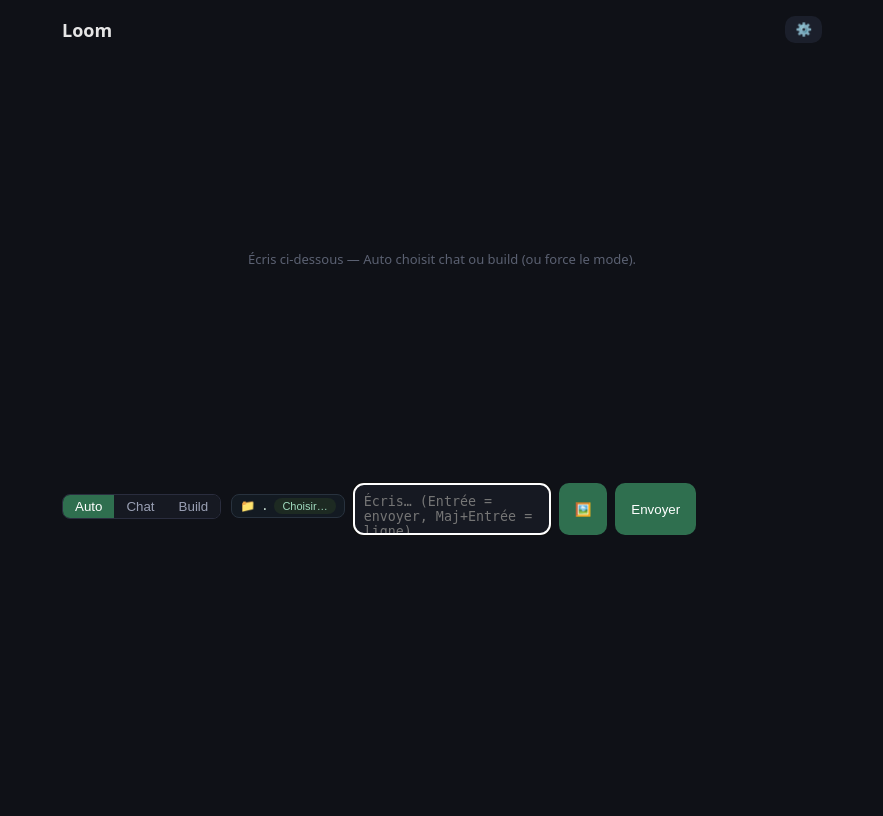
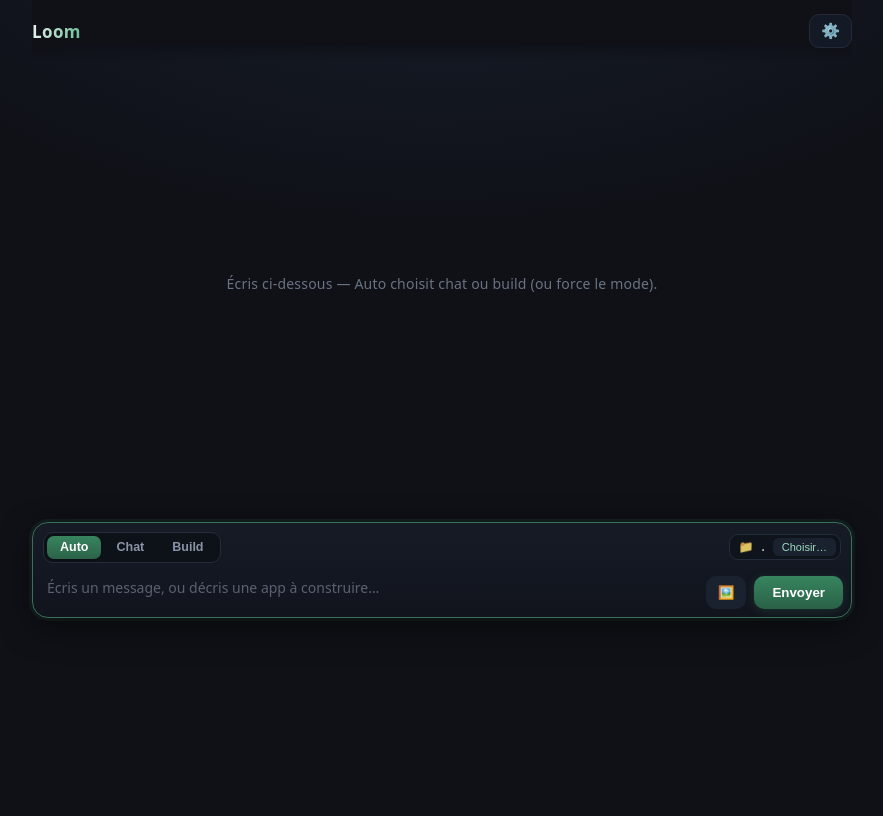
Before and after one commit to Tough-Respawn/loom, a Flask app: page / in a window 1280 px wide. Shown: the whole page, without its empty margins (198-1081 px from the left). Before the commit the page ends 535 px from the top, so only its background shows below. Run offline with Flask 3, Linux system fonts and the light colour scheme.

Commit message:
style(ui): composer unifié en carte + profondeur dark (fix layout flex)

```diff
--- a/loom/web/templates/index.html
+++ b/loom/web/templates/index.html
@@ -9,11 +9,15 @@
   <script src="{{ url_for('static', filename='purify.min.js') }}"></script>
   <style>
     :root { color-scheme: dark; }
-    body { font-family: system-ui, sans-serif; max-width: 760px; margin: 0 auto;
-           padding: 16px; background: #0f1117; color: #e6e6e6; }
+    body { font-family: ui-sans-serif, system-ui, -apple-system, "Segoe UI", sans-serif;
+           max-width: 820px; margin: 0 auto; padding: 0 16px 16px; color: #e6e6e6;
+           min-height: 100vh;
+           background: radial-gradient(1100px 520px at 50% -8%, #171d2a 0%, #0f1117 56%) no-repeat,
+                       #0f1117; }
     h1 { font-size: 18px; display: flex; justify-content: space-between; align-items: center; }
-    #messages { display: flex; flex-direction: column; gap: 12px; margin: 16px 0; min-height: 50vh; }
-    .empty-state { align-self: center; margin: auto; color: #5b6172; font-size: 13px; text-align: center; }
+    #messages { display: flex; flex-direction: column; gap: 12px; margin: 16px 0; min-height: 52vh; }
+    .empty-state { align-self: center; margin: auto; color: #6a7283; font-size: 14px;
+                   text-align: center; line-height: 1.6; letter-spacing: .2px; }
     .msg { padding: 10px 14px; border-radius: 12px; line-height: 1.55; overflow-wrap: anywhere; }
     .msg.user { background: #1e2230; align-self: flex-end; max-width: 80%; white-space: pre-wrap; }
     .msg.assistant { background: #14241c; align-self: flex-start; max-width: 85%; position: relative; }
@@ -100,9 +104,20 @@
     details.think.active summary::after { content: ' .'; animation: dots 1.4s steps(1) infinite; }
     @keyframes dots { 0%{content:' .'} 33%{content:' ..'} 66%{content:' ...'} }
     @keyframes thinkpulse { 0%,100%{ border-color:#2a2d3e } 50%{ border-color:#3a6f5a } }
-    form#chat { display: flex; gap: 8px; position: sticky; bottom: 0; padding: 8px 0; background: #0f1117; }
-    textarea { flex: 1; resize: none; padding: 10px; border-radius: 10px;
-               border: 1px solid #2a2d3e; background: #161922; color: #e6e6e6; }
+    form#chat { position: sticky; bottom: 0; display: block; padding: 14px 0 18px;
+                background: linear-gradient(180deg, rgba(15,17,23,0), #0f1117 32%); }
+    /* composer = carte unifiée (toolbar + saisie) */
+    .composer { border: 1px solid #283042; border-radius: 16px; overflow: hidden;
+                background: linear-gradient(180deg, #161b26, #11141d);
+                box-shadow: 0 8px 28px rgba(0,0,0,.38), inset 0 1px 0 rgba(255,255,255,.025);
+                transition: border-color .2s, box-shadow .2s; }
+    .composer:focus-within { border-color: #3a6f5a;
+                box-shadow: 0 10px 34px rgba(0,0,0,.48), 0 0 0 3px rgba(47,111,79,.16); }
+    textarea#input { flex: 1; resize: none; border: 0; background: transparent; color: #e9ecf1;
+                padding: 8px 6px; min-height: 24px; max-height: 200px; font: inherit;
+                font-size: 14px; line-height: 1.55; }
+    textarea#input::placeholder { color: #5b6172; }
+    textarea#input:focus { outline: none; }
     button { padding: 10px 16px; border-radius: 10px; border: 0; background: #2f6f4f; color: #fff; cursor: pointer; }
     button:disabled { opacity: 0.5; cursor: default; }
     .reset { background: #3a2030; }
@@ -127,9 +142,15 @@
                 background: #131a22; border: 1px solid #28323e; border-radius: 8px;
                 padding: 3px 10px; font-family: ui-monospace, monospace; }
     /* header minimal + drawer réglages + barre unifiée */
-    .topbar { display:flex; justify-content:space-between; align-items:center; }
-    .brand { font-size:18px; font-weight:600; }
-    .gear { background:#1b1f2b; padding:6px 10px; }
+    .topbar { position:sticky; top:0; z-index:8; display:flex; justify-content:space-between;
+              align-items:center; padding:14px 0 12px;
+              background:linear-gradient(180deg,#0f1117 72%, rgba(15,17,23,0)); }
+    .brand { font-size:17px; font-weight:700; letter-spacing:.4px;
+             background:linear-gradient(90deg,#e6f2ec,#6fbf9a);
+             -webkit-background-clip:text; background-clip:text; color:transparent; }
+    .gear { background:#141a25; border:1px solid #232b3a; padding:7px 11px; font-size:15px;
+            border-radius:10px; transition:.16s; }
+    .gear:hover { border-color:#3a4660; background:#1a2231; }
     .drawer-scrim { position:fixed; inset:0; background:rgba(0,0,0,.5); z-index:9; }
     .drawer { position:fixed; top:0; right:0; height:100vh; width:320px; max-width:88vw;
               background:#11141d; border-left:1px solid #2a2d3e; z-index:10; padding:16px;
@@ -139,17 +160,30 @@
     .drawer-head { display:flex; justify-content:space-between; align-items:center; }
     .drawer-section { display:flex; flex-direction:column; gap:4px; }
     .drawer-label { font-size:12px; color:#8a93a6; }
-    .bar-controls { display:flex; align-items:center; gap:10px; flex-wrap:wrap; margin-bottom:6px; }
-    .seg { display:inline-flex; border:1px solid #2a2d3e; border-radius:8px; overflow:hidden; }
-    .seg button { background:#161922; color:#9aa0b4; padding:4px 12px; border-radius:0; }
-    .seg button.on { background:#2f6f4f; color:#fff; }
-    .workdir-chip { display:inline-flex; align-items:center; gap:6px; font-size:12px;
-                    color:#cfe6da; background:#131a22; border:1px solid #28323e;
-                    border-radius:8px; padding:3px 8px; font-family:ui-monospace,monospace; }
-    .workdir-chip #workdir-path { max-width:240px; overflow:hidden; text-overflow:ellipsis; white-space:nowrap; }
-    .workdir-chip button { background:#1d2a22; color:#9fd9bd; padding:2px 8px; font-size:11px; }
+    .bar-controls { display:flex; align-items:center; gap:10px; flex-wrap:wrap; padding:9px 10px 0; }
+    .bar-input { display:flex; align-items:flex-end; gap:8px; padding:6px 8px 8px; }
+    .seg { display:inline-flex; background:#0d1118; border:1px solid #242c3a; border-radius:10px;
+           padding:3px; gap:2px; }
+    .seg button { background:transparent; color:#8b93a7; padding:5px 13px; border-radius:7px;
+                  font-size:12.5px; font-weight:600; line-height:1; transition:.16s; }
+    .seg button:hover { color:#cfe6da; }
+    .seg button.on { background:linear-gradient(180deg,#37855f,#2c6248); color:#fff;
+                     box-shadow:0 1px 2px rgba(0,0,0,.25); }
+    .workdir-chip { margin-left:auto; display:inline-flex; align-items:center; gap:6px;
+                    font-size:12px; color:#9fb3c0; background:#0f141c; border:1px solid #232c3a;
+                    border-radius:9px; padding:3px 4px 3px 9px; font-family:ui-monospace,monospace; }
+    .workdir-chip .wd-ico { opacity:.85; }
+    .workdir-chip #workdir-path { max-width:230px; overflow:hidden; text-overflow:ellipsis;
+                    white-space:nowrap; color:#c7d6df; }
+    .workdir-chip button { background:#1a2230; color:#9fd9bd; padding:3px 9px; font-size:11px;
+                    border-radius:6px; transition:.16s; }
+    .workdir-chip button:hover { background:#223046; }
     .workdir-chip.err { border-color:#6f2f3a; }
-    .bar-input { display:flex; gap:8px; }
+    #sendBtn { background:linear-gradient(180deg,#37855f,#2a6147); font-weight:600; padding:9px 18px;
+               border-radius:10px; box-shadow:0 2px 10px rgba(47,111,79,.3); transition:.16s; }
+    #sendBtn:hover:not(:disabled) { filter:brightness(1.08); }
+    #fileBtn { background:#1a2230; color:#9fd9bd; padding:9px 12px; border-radius:10px; transition:.16s; }
+    #fileBtn:hover { background:#223046; }
   </style>
 </head>
 <body>
@@ -177,6 +211,7 @@
   <div id="previewWrap"><img id="preview" alt="aperçu"><button type="button" id="clearImgBtn">✕</button></div>
 
   <form id="chat">
+    <div class="composer">
       <div class="bar-controls">
         <div class="seg" id="mode-seg" role="group" aria-label="Mode">
           <button type="button" data-mode="auto" class="on">Auto</button>
@@ -184,15 +219,16 @@
           <button type="button" data-mode="build">Build</button>
         </div>
         <span class="workdir-chip" id="workdir-chip" title="Dossier cible des runs build">
-        📁 <span id="workdir-path">{{ workspace_dir }}</span>
+          <span class="wd-ico">📁</span><span id="workdir-path">{{ workspace_dir }}</span>
           <button type="button" id="pick-folder-btn">Choisir…</button>
         </span>
       </div>
       <div class="bar-input">
-      <textarea id="input" rows="2" placeholder="Écris… (Entrée = envoyer, Maj+Entrée = ligne)" autofocus></textarea>
+        <textarea id="input" rows="1" placeholder="Écris un message, ou décris une app à construire…" autofocus></textarea>
         <input type="file" id="file" accept="image/*" style="display:none">
         <button type="button" id="fileBtn" title="Joindre une image">🖼️</button>
         <button id="sendBtn" type="submit">Envoyer</button>
+      </div>
     </div>
   </form>
 
```
Lines whose indentation alone changed are shown as unchanged.
